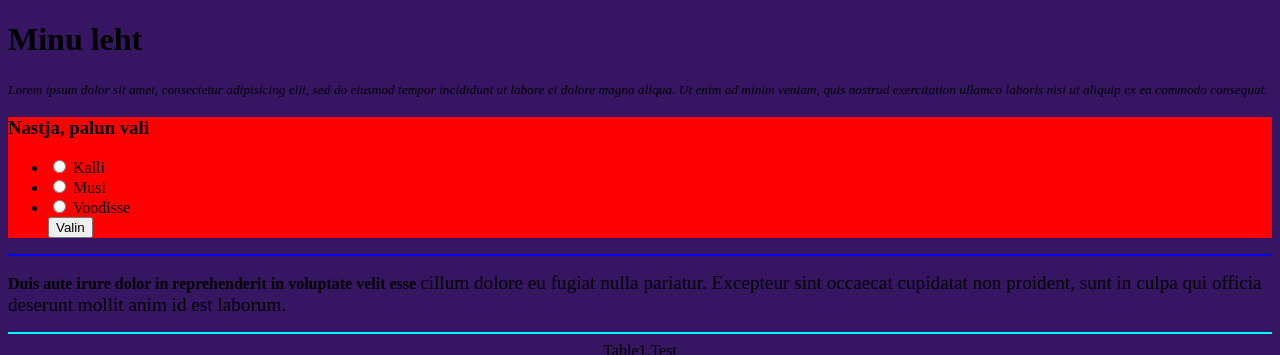
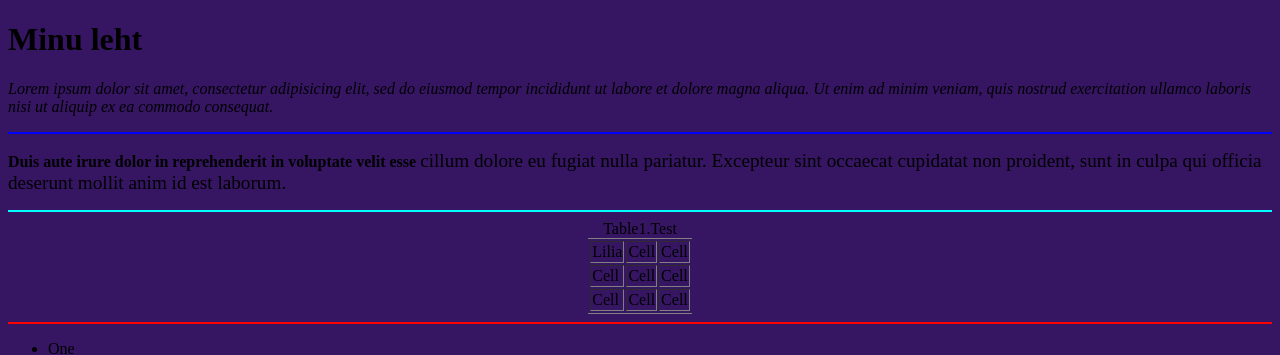
Before and after one commit to AleksandrTLL/about, a plain HTML site: page index.html in a window 1280 px wide. Shown: the top 355 px of the page. Drawn offline with Linux system fonts and the light colour scheme.

Commit message:
removed obsoletes

```diff
--- a/index.html
+++ b/index.html
@@ -3,6 +3,7 @@
 	<head>
 	<meta charset="utf-8">
 	<title>lorem</title>
+
 	</head>
 	<body style="background-color: #361563">
 		<div id="main">
@@ -10,22 +11,12 @@
 
 		</div>
 		<div class="texts">
-		<p><em><small>Lorem ipsum dolor sit amet, consectetur adipisicing elit, sed do eiusmod
+		<p><em>Lorem ipsum dolor sit amet, consectetur adipisicing elit, sed do eiusmod
 		tempor incididunt ut labore et dolore magna aliqua. Ut enim ad minim veniam,
 		quis nostrud exercitation ullamco laboris nisi ut aliquip ex ea commodo
-		consequat. </small></em>
+		consequat.</em>
 		</p>
 		</div>
-		<form id=choice style="background-color: red">
-			<h3>
-				<p>Nastja, palun vali</p>
-			</h3>
-			<ul>
-			<li><input id="1" type="radio" name="Kalli" value="1">	Kalli</li>
-			<li><input id="2" type="radio" name="Musi" value="2">	Musi</li>
-			<li><input id="3" type="radio" name="Voodisse" value="3">	Voodisse</li>
-			<input id="subm1" type="submit" value="Valin">
-			</ul>
 
 		</form>
 
```
